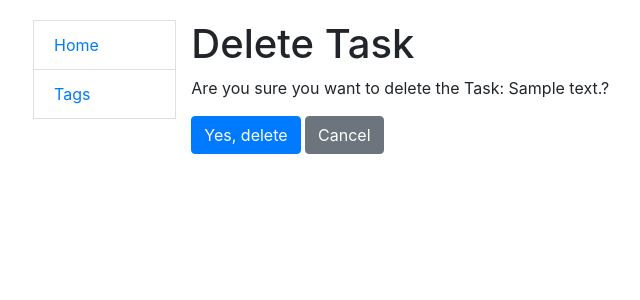
After one commit to Yevheniy-Lototskiy/django-practice, a Django app: page /tasks/1/delete/ in a window 1280 px wide. The commit adds this page. Shown: the top 300 px of the page, without its empty margins (22-662 px from the left). Run offline with Django 4.2, Linux system fonts and the light colour scheme; tables that the repository leaves empty hold one stand-in row (values such as "Sample post").

Commit message:
Added Delete button for task

```diff
--- a/templates/todo/index.html
+++ b/templates/todo/index.html
@@ -21,6 +21,7 @@
             {{ tag.name }}
           {% endfor %}
           <a href="{% url 'todo:task-update' pk=task.id %}">Update</a>
+          <a href="{% url 'todo:task-delete' pk=task.id %}">Delete</a>
         </p>
       {% endfor %}
     {% else %}
--- /dev/null
+++ b/templates/todo/task_confirm_delete.html
@@ -0,0 +1,13 @@
+{% extends 'base.html' %}
+
+{% block content %}
+  <h1>Delete Task</h1>
+
+  <p>Are you sure you want to delete the Task: {{ task.content }}?</p>
+
+  <form action="" method="post">
+  {% csrf_token %}
+    <input type="submit" value="Yes, delete" class="btn btn-primary">
+    <a class="btn btn-secondary" href="{% url 'todo:index' %}">Cancel</a>
+  </form>
+{% endblock %}
--- a/todo/urls.py
+++ b/todo/urls.py
@@ -8,6 +8,7 @@ from todo.views import (
     TagDeleteView,
     TaskCreateView,
     TaskUpdateView,
+    TaskDeleteView,
 )
 
 urlpatterns = [
@@ -20,6 +21,7 @@ urlpatterns = [
 
     path("tasks/create", TaskCreateView.as_view(), name="task-create"),
     path("tasks/<int:pk>/update/", TaskUpdateView.as_view(), name="task-update"),
+    path("tasks/<int:pk>/delete/", TaskDeleteView.as_view(), name="task-delete"),
 ]
 
 app_name = "todo"
--- a/todo/views.py
+++ b/todo/views.py
@@ -50,3 +50,9 @@ class TaskUpdateView(generic.UpdateView):
     fields = ["content", "deadline", "tags"]
     success_url = reverse_lazy("todo:index")
     template_name = "todo/task_form.html"
+
+
+class TaskDeleteView(generic.DeleteView):
+    model = Task
+    success_url = reverse_lazy("todo:index")
+    template_name = "todo/task_confirm_delete.html"
```
